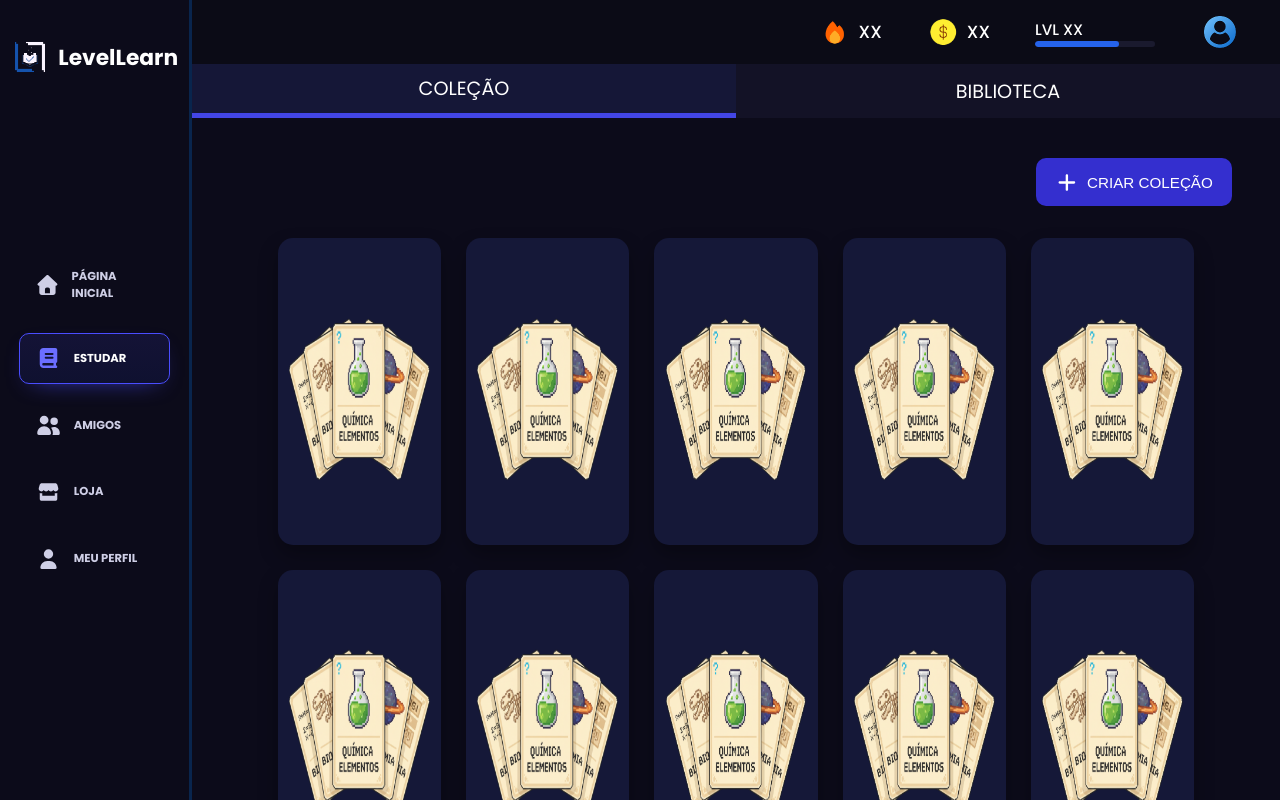
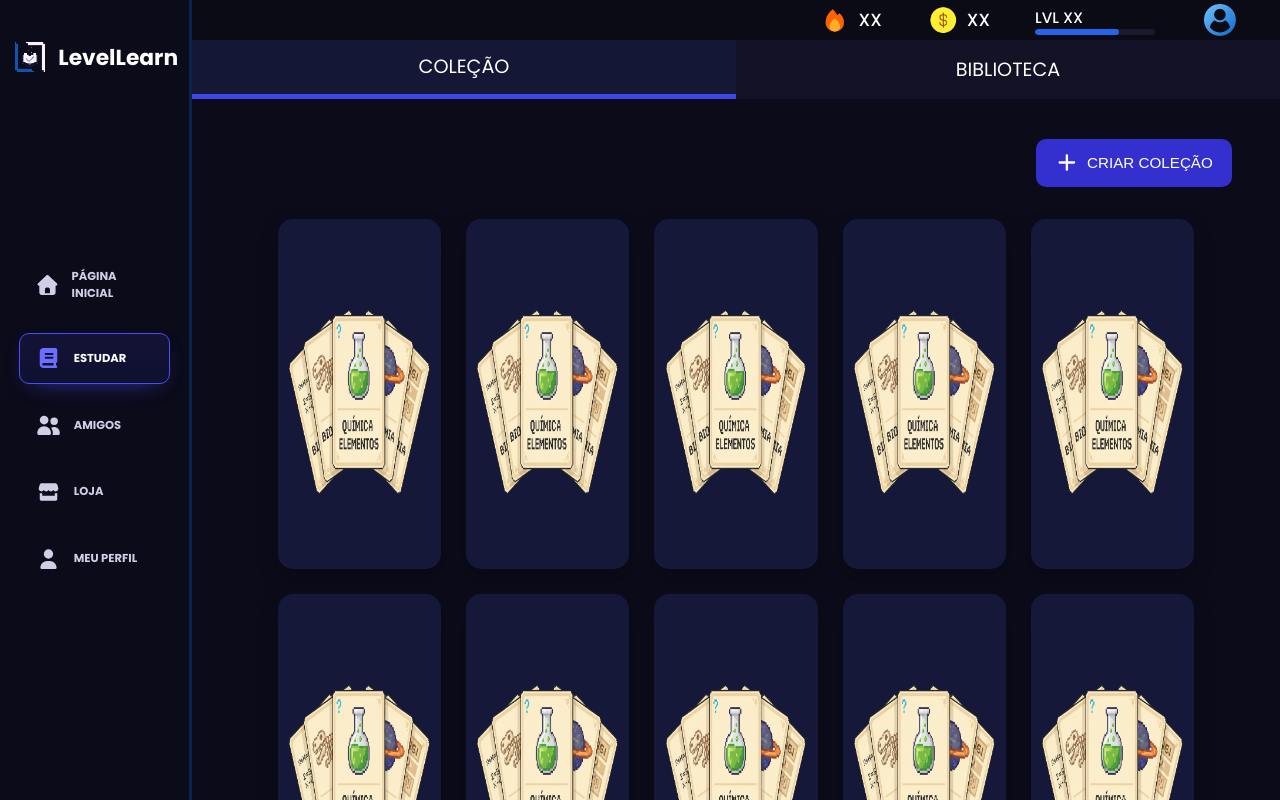
Before and after one commit to Luckas10/LevelLearn, a React (Vite) app in the folder Frontend/: page /study/flashcards in a window 1280 px wide. Built offline with nearby package versions, Linux system fonts and the light colour scheme.

Commit message:
Adjustments: StudyTabs test

```diff
--- a/Frontend/src/components/StudyFlashCards/StudyCollection.jsx
+++ b/Frontend/src/components/StudyFlashCards/StudyCollection.jsx
@@ -3,7 +3,7 @@ import StudyInteractiveCard from "./StudyInteractiveCard";
 import flashcardsimg from "../../assets/Flashcards-img.png";
 
 export default function StudyCollection() {
-  const containers = Array.from({ length: 12}); // 12 containers
+  const containers = Array.from({ length: 18}); // 12 containers
 
   return (
     <div className="studyCollection-page">
--- a/Frontend/src/components/StudyFlashCards/StudyTabs.jsx
+++ b/Frontend/src/components/StudyFlashCards/StudyTabs.jsx
@@ -1,9 +1,11 @@
 import { useState } from "react";
+import StudyCollection from "./StudyCollection";
 
 export default function StudyTabs() {
   const [selected, setSelected] = useState("COLEÇÃO");
 
   return (
+    <div style={{display: "flex", flexDirection: "column"}}>
       <div className="studyTabs">
         <div
           className={`studyTabsSelect ${selected === "COLEÇÃO" ? "active" : ""}`}
@@ -11,7 +13,6 @@ export default function StudyTabs() {
         >
           COLEÇÃO
         </div>
-
         <div
           className={`studyTabsSelect ${selected === "BIBLIOTECA" ? "active" : ""}`}
           onClick={() => setSelected("BIBLIOTECA")}
@@ -19,5 +20,10 @@ export default function StudyTabs() {
           BIBLIOTECA
         </div>
       </div>
+
+      {selected === "COLEÇÃO" && <StudyCollection />}
+
+
+    </div>
   );
 }
--- a/Frontend/src/pages/StudyFlashCards.css
+++ b/Frontend/src/pages/StudyFlashCards.css
@@ -1,3 +1,7 @@
+body {
+    overflow: hidden;
+}
+
 .studyFlashCards-page {
     display: flex;
     flex-direction: row;
@@ -10,6 +14,7 @@
     display: flex;
     flex-direction: column;
     width: 85%;
+    height: 100%;
 }
 
 .studyTabs {
--- a/Frontend/src/pages/StudyFlashCards.jsx
+++ b/Frontend/src/pages/StudyFlashCards.jsx
@@ -1,7 +1,6 @@
 import Sidebar from "../components/Sidebar";
 import Navbar from "../components/Navbar";
 import StudyTabs from "../components/StudyFlashCards/StudyTabs";
-import StudyCollection from "../components/StudyFlashCards/StudyCollection"
 import "./StudyFlashCards.css";
 
 export function StudyFlashCards() {
@@ -11,7 +10,6 @@ export function StudyFlashCards() {
             <section className="studyFlashCards">
                 <Navbar />
                 <StudyTabs />
-                <StudyCollection />
             </section>
         </div>
     );
```
Lines whose indentation alone changed are shown as unchanged.
